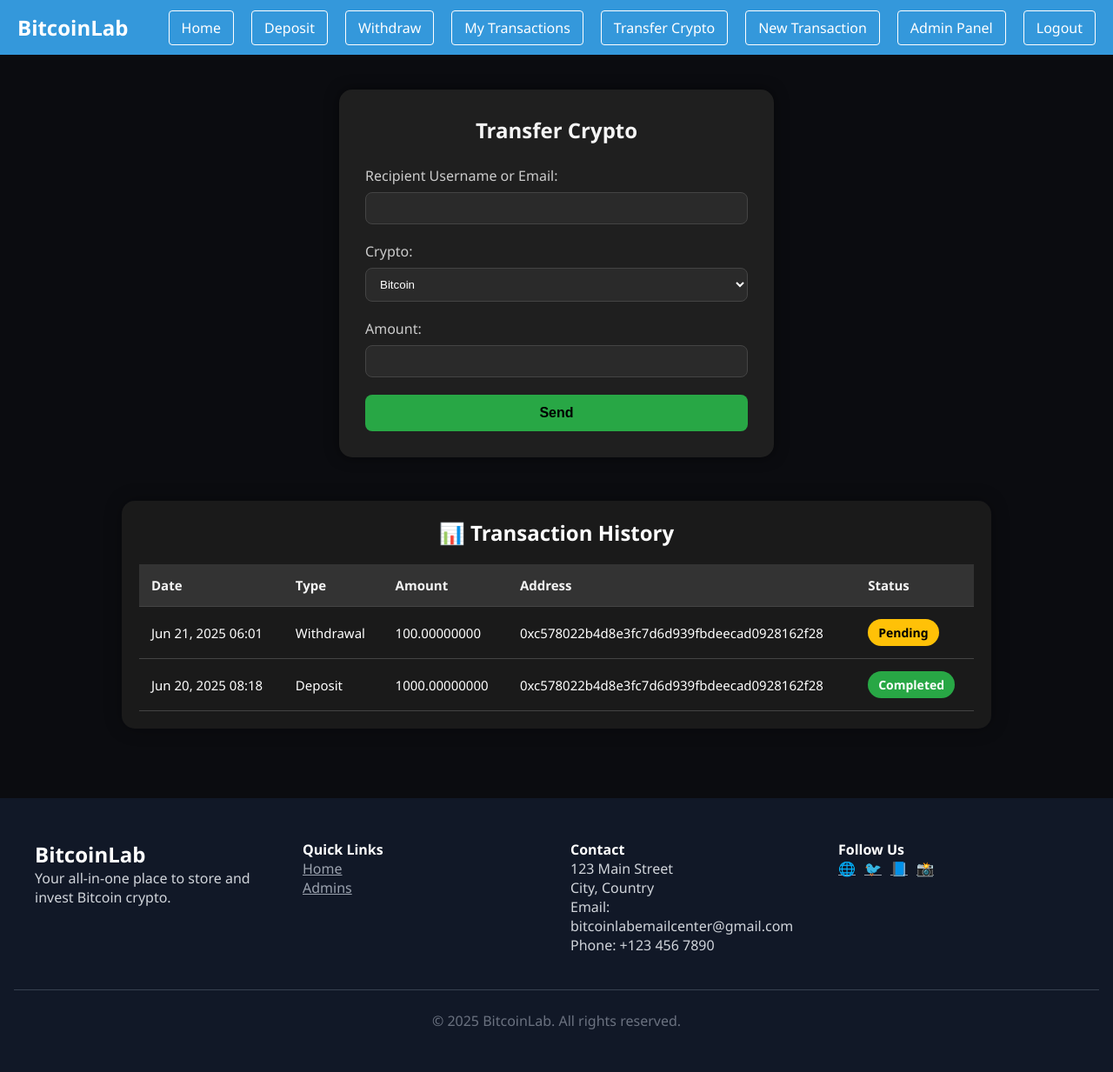
After one commit to Tordi-portfolio/bitcoinlab, a Django app: page /transfer_crypto in a window 1280 px wide. The commit adds this page. Shown: the whole page at 87% size. Run offline with Django 5.2, Linux system fonts and the light colour scheme; a user stored in the database is signed in; data comes from the database, SQL or seed files in the repository; both versions use the stored data as it was after the commit.

Commit message:
Add files via upload

```diff
--- a/Passwor_reset/AuthenticationProject/core/urls.py
+++ b/Passwor_reset/AuthenticationProject/core/urls.py
@@ -14,6 +14,7 @@ urlpatterns = [
 
     # New Admin Form URL
     path('create_transaction/', views.create_transaction, name='create_transaction'),
+    path('transfer_crypto', views.transfer_crypto, name='transfer_crypto'),
 
     # Auth
     path('register/', views.RegisterView, name='register'),
@@ -23,6 +24,4 @@ urlpatterns = [
     path('password-reset-sent/<str:reset_id>/', views.PasswordResetSent, name='password-reset-sent'),
     path('reset-password/<str:reset_id>/', views.ResetPassword, name='reset-password'),
 
-    path('transfer/', views.transfer_balance, name='transfer'),
-
 ]
--- a/Passwor_reset/AuthenticationProject/core/views.py
+++ b/Passwor_reset/AuthenticationProject/core/views.py
@@ -390,53 +390,94 @@ def deposit_submissions_admin(request):
     return render(request, 'wallet/deposit_submissions.html', {'deposits': deposits})
 
 
-
+from django.shortcuts import render, redirect
+from django.contrib.auth.decorators import login_required
+from django.contrib import messages
+from decimal import Decimal
+from .models import Wallet, Transaction, UserToUserTransfer
 from .forms import UserToUserTransferForm
-from .models import UserToUserTransfer
 
 @login_required
-def transfer_balance(request):
-    if request.method == 'POST':
-        form = UserToUserTransferForm(request.POST)
-        if form.is_valid():
-            recipient = form.cleaned_data['recipient_identifier']
-            crypto = form.cleaned_data['crypto']
-            amount = form.cleaned_data['amount']
+def transfer_crypto(request):
+    user = request.user
+    form = UserToUserTransferForm(request.POST or None)
 
-            sender_wallet = Wallet.objects.get(user=request.user)
+    # Get current user's transaction history
+    transactions = Transaction.objects.filter(user=user).order_by('-created_at')
+
+    if request.method == 'POST' and form.is_valid():
+        recipient = form.cleaned_data['recipient_identifier']
+        crypto = form.cleaned_data['crypto']
+        amount = form.cleaned_data['amount']
+
+        try:
+            wallet = Wallet.objects.get(user=user)
             recipient_wallet = Wallet.objects.get(user=recipient)
 
-            # Map crypto type to wallet field
-            crypto_field = {
-                'BTC': 'bitcoin_balance',
-                'ETH': 'eth_balance',
-                'USDT': 'usdt_balance',
-                'TON': 'ton_balance',
-                'SOL': 'solana_balance',
-            }[crypto]
+            if crypto == 'BTC':
+                if wallet.bitcoin_balance < amount:
+                    raise ValueError("Insufficient BTC balance.")
+                wallet.bitcoin_balance -= amount
+                recipient_wallet.bitcoin_balance += amount
+            elif crypto == 'ETH':
+                if wallet.eth_balance < amount:
+                    raise ValueError("Insufficient ETH balance.")
+                wallet.eth_balance -= amount
+                recipient_wallet.eth_balance += amount
+            elif crypto == 'USDT':
+                if wallet.usdt_balance < amount:
+                    raise ValueError("Insufficient USDT balance.")
+                wallet.usdt_balance -= amount
+                recipient_wallet.usdt_balance += amount
+            elif crypto == 'TON':
+                if wallet.ton_balance < amount:
+                    raise ValueError("Insufficient TON balance.")
+                wallet.ton_balance -= amount
+                recipient_wallet.ton_balance += amount
+            elif crypto == 'SOL':
+                if wallet.solana_balance < amount:
+                    raise ValueError("Insufficient SOL balance.")
+                wallet.solana_balance -= amount
+                recipient_wallet.solana_balance += amount
 
-            sender_balance = getattr(sender_wallet, crypto_field)
-            if sender_balance < amount:
-                messages.error(request, f"Insufficient {crypto} balance.")
-            else:
-                # Transfer funds
-                setattr(sender_wallet, crypto_field, sender_balance - amount)
-                setattr(recipient_wallet, crypto_field, getattr(recipient_wallet, crypto_field) + amount)
+            wallet.save()
+            recipient_wallet.save()
 
-                sender_wallet.save()
-                recipient_wallet.save()
+            # Record in UserToUserTransfer
+            UserToUserTransfer.objects.create(
+                sender=user,
+                recipient=recipient,
+                crypto=crypto,
+                amount=amount,
+                status='completed'
+            )
 
-                UserToUserTransfer.objects.create(
-                    sender=request.user,
-                    recipient=recipient,
-                    crypto=crypto,
-                    amount=amount,
-                    status='completed'
-                )
+            # Record in Transaction history
+            Transaction.objects.create(
+                user=user,
+                transaction_type='withdrawal',
+                amount=amount,
+                address=f"Sent to {recipient.username}",
+                status='completed'
+            )
 
-                messages.success(request, f"Transferred {amount} {crypto} to {recipient.username}.")
-                return redirect('transfer')
-    else:
-        form = UserToUserTransferForm()
+            Transaction.objects.create(
+                user=recipient,
+                transaction_type='deposit',
+                amount=amount,
+                address=f"Received from {user.username}",
+                status='completed'
+            )
 
-    return render(request, 'wallet/transfer.html', {'form': form})
+            messages.success(request, f"{amount} {crypto} sent to {recipient.username} successfully!")
+            return redirect('transfer_crypto')
+
+        except ValueError as e:
+            messages.error(request, str(e))
+        except Wallet.DoesNotExist:
+            messages.error(request, "Wallet not found.")
+
+    return render(request, 'wallet/transfer_crypto.html', {
+        'form': form,
+        'transactions': transactions
+    })
--- a/Passwor_reset/AuthenticationProject/templates/base.html
+++ b/Passwor_reset/AuthenticationProject/templates/base.html
@@ -177,7 +177,7 @@
       <li><a href="{% url 'deposit' %}">Deposit</a></li>
       <li><a href="{% url 'withdraw' %}">Withdraw</a></li>
       <li><a href="{% url 'transaction' %}">My Transactions</a></li>
-      <li><a href="{% url 'transfer' %}">Internal Transfer</a></li>
+      <li><a href="{% url 'transfer_crypto' %}" class="btn btn-primary">Transfer Crypto</a></li>
       {% if request.user.is_staff %}
       <li><a href="{% url 'create_transaction' %}">New Transaction</a></li>
       <li><a href="{% url 'manage_balances' %}">Admin Panel</a></li>
--- /dev/null
+++ b/Passwor_reset/AuthenticationProject/templates/wallet/transfer_crypto.html
@@ -0,0 +1,234 @@
+{% extends 'base.html' %}
+{% load static %}
+
+{% block content %}
+<style>
+  body {
+    background-color: #0b0c10;
+    color: #ffffff;
+    font-family: 'Segoe UI', sans-serif;
+  }
+
+  .transfer-container {
+    max-width: 500px;
+    margin: 40px auto 30px;
+    padding: 30px;
+    background: #1f1f1f;
+    border-radius: 15px;
+    box-shadow: 0 0 15px rgba(0,0,0,0.5);
+  }
+
+  .transfer-container h2 {
+    text-align: center;
+    color: #f5f5f5;
+    margin-bottom: 25px;
+  }
+
+  .form-group {
+    margin-bottom: 20px;
+  }
+
+  label {
+    font-weight: 500;
+    margin-bottom: 8px;
+    display: block;
+    color: #ccc;
+  }
+
+  input, select {
+    width: 100%;
+    padding: 10px 12px;
+    background: #2a2a2a;
+    border: 1px solid #444;
+    border-radius: 8px;
+    color: #fff;
+  }
+
+  input:focus, select:focus {
+    border-color: #4caf50;
+    outline: none;
+  }
+
+  .btn-success {
+    width: 100%;
+    padding: 12px;
+    border-radius: 8px;
+    font-size: 16px;
+    font-weight: bold;
+    background-color: #28a745;
+    border: none;
+    transition: background-color 0.3s ease;
+  }
+
+  .btn-success:hover {
+    background-color: #218838;
+  }
+
+  .text-danger {
+    color: #dc3545;
+    font-size: 13px;
+    margin-top: 5px;
+  }
+
+  .transaction-history {
+    max-width: 1000px;
+    margin: 50px auto;
+    padding: 20px;
+    background: #1a1a1a;
+    border-radius: 15px;
+    box-shadow: 0 0 20px rgba(0,0,0,0.3);
+  }
+
+  .transaction-history h2 {
+    text-align: center;
+    color: #ffffff;
+    margin-bottom: 20px;
+  }
+
+  .table-responsive {
+    overflow-x: auto;
+    width: 100%;
+  }
+
+  .transaction-table {
+    width: 100%;
+    border-collapse: collapse;
+    font-size: 15px;
+    min-width: 600px;
+  }
+
+  .transaction-table thead {
+    background-color: #333;
+    color: #f5f5f5;
+  }
+
+  .transaction-table th, .transaction-table td {
+    padding: 14px;
+    text-align: left;
+    border-bottom: 1px solid #444;
+    white-space: nowrap;
+  }
+
+  .transaction-table tbody tr:hover {
+    background-color: #2e2e31;
+  }
+
+  .badge {
+    padding: 6px 12px;
+    border-radius: 20px;
+    font-size: 14px;
+    font-weight: 600;
+    display: inline-block;
+    text-transform: capitalize;
+  }
+
+  .badge-pending {
+    background-color: #ffc107;
+    color: #000;
+  }
+
+  .badge-completed {
+    background-color: #28a745;
+    color: #fff;
+  }
+
+  .text-center {
+    text-align: center;
+  }
+
+  @media screen and (max-width: 768px) {
+    .transfer-container, .transaction-history {
+      margin: 20px;
+      padding: 20px;
+    }
+
+    .transaction-table {
+      font-size: 13px;
+    }
+
+    .transaction-table th,
+    .transaction-table td {
+      padding: 10px;
+    }
+  }
+
+  @media screen and (max-width: 480px) {
+    .transfer-container, .transaction-history {
+      margin: 10px;
+      padding: 15px;
+    }
+
+    .transaction-table {
+      font-size: 12px;
+    }
+
+    .transaction-table th,
+    .transaction-table td {
+      padding: 8px;
+    }
+
+    .btn-success {
+      font-size: 14px;
+      padding: 10px;
+    }
+  }
+</style>
+
+<div class="transfer-container">
+  <h2>Transfer Crypto</h2>
+  <form method="POST">
+    {% csrf_token %}
+    <div class="form-group">
+      {{ form.recipient_identifier.label_tag }} {{ form.recipient_identifier }}
+      {% if form.recipient_identifier.errors %}
+        <div class="text-danger">{{ form.recipient_identifier.errors }}</div>
+      {% endif %}
+    </div>
+    <div class="form-group">
+      {{ form.crypto.label_tag }} {{ form.crypto }}
+      {% if form.crypto.errors %}
+        <div class="text-danger">{{ form.crypto.errors }}</div>
+      {% endif %}
+    </div>
+    <div class="form-group">
+      {{ form.amount.label_tag }} {{ form.amount }}
+      {% if form.amount.errors %}
+        <div class="text-danger">{{ form.amount.errors }}</div>
+      {% endif %}
+    </div>
+    <button type="submit" class="btn btn-success">Send</button>
+  </form>
+</div>
+
+<div class="transaction-history">
+  <h2>📊 Transaction History</h2>
+  <div class="table-responsive">
+    <table class="transaction-table">
+      <thead>
+        <tr>
+          <th>Date</th>
+          <th>Type</th>
+          <th>Amount</th>
+          <th>Address</th>
+          <th>Status</th>
+        </tr>
+      </thead>
+      <tbody>
+        {% for tx in transactions %}
+        <tr>
+          <td>{{ tx.created_at|date:"M d, Y H:i" }}</td>
+          <td>{{ tx.transaction_type|title }}</td>
+          <td>{{ tx.amount }}</td>
+          <td>{{ tx.address }}</td>
+          <td><span class="badge badge-{{ tx.status }}">{{ tx.status|title }}</span></td>
+        </tr>
+        {% empty %}
+        <tr>
+          <td colspan="5" class="text-center">No transactions found.</td>
+        </tr>
+        {% endfor %}
+      </tbody>
+    </table>
+  </div>
+</div>
+{% endblock %}
```
Also changed, not shown: Passwor_reset/AuthenticationProject/db.sqlite3.
